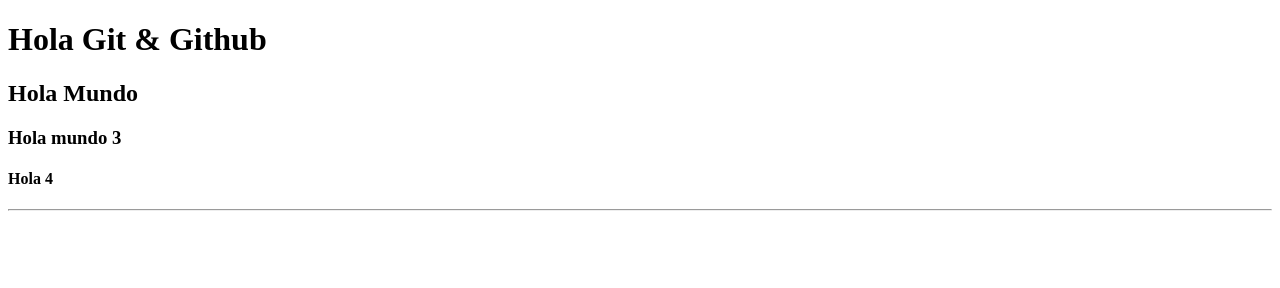
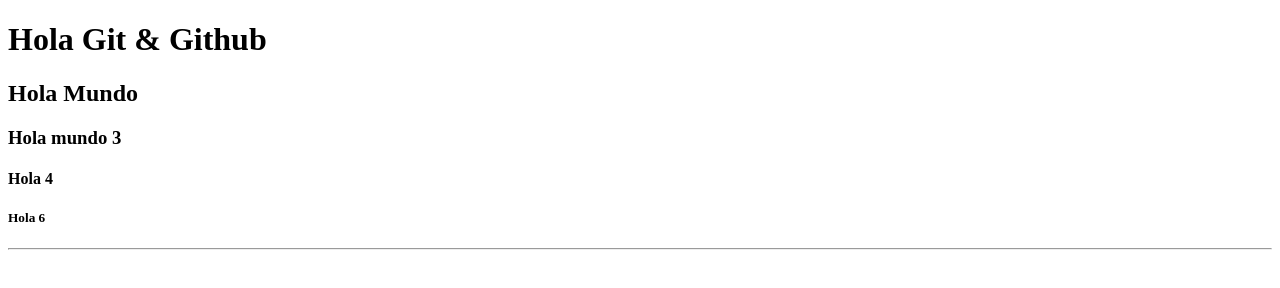
Before and after one commit to tinchofuentes/clase-repositorios, a plain HTML site: page index.html in a window 1280 px wide. Drawn offline with Linux system fonts and the light colour scheme.

Commit message:
Ahora agregue un h5

```diff
--- a/index.html
+++ b/index.html
@@ -11,6 +11,7 @@
     <h2>Hola Mundo</h2>
     <h3>Hola mundo 3</h3>
     <h4>Hola 4</h4>
+    <h5>Hola 6</h5>
 
     <hr>
 
```
